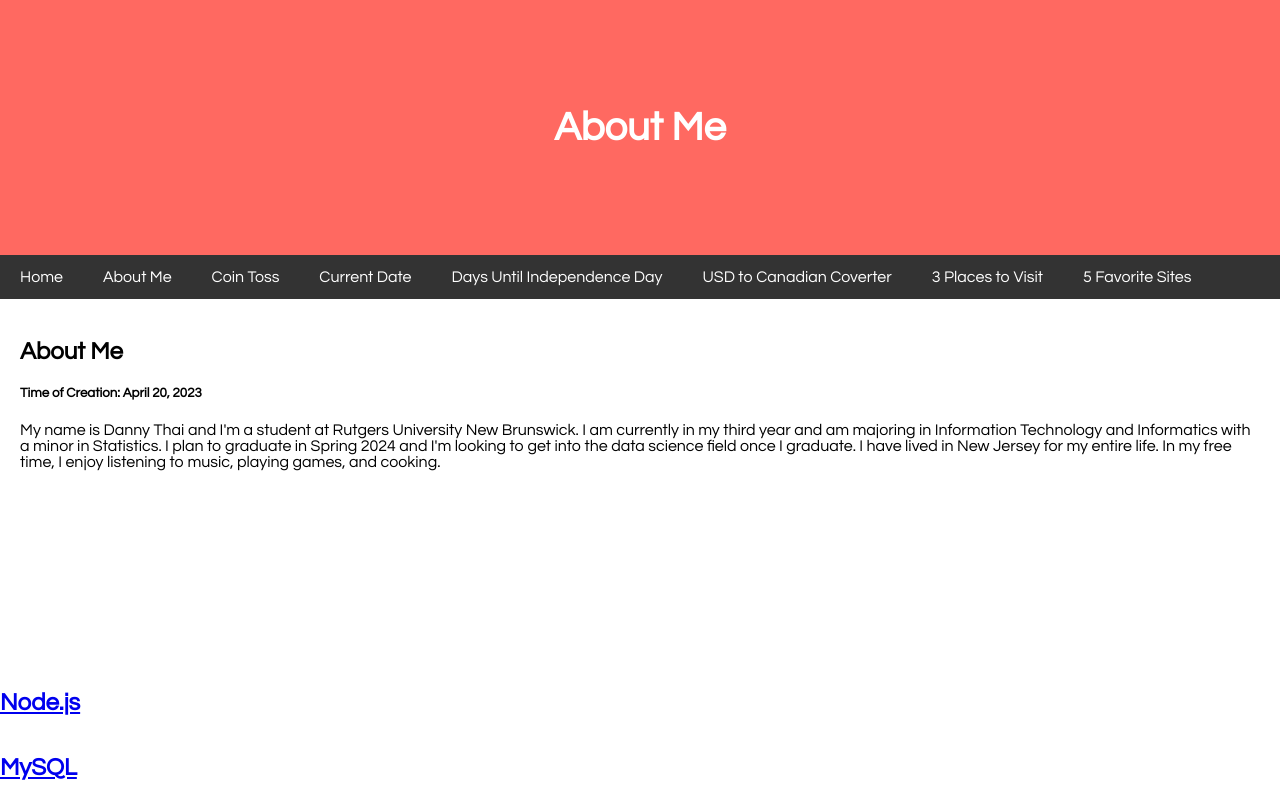
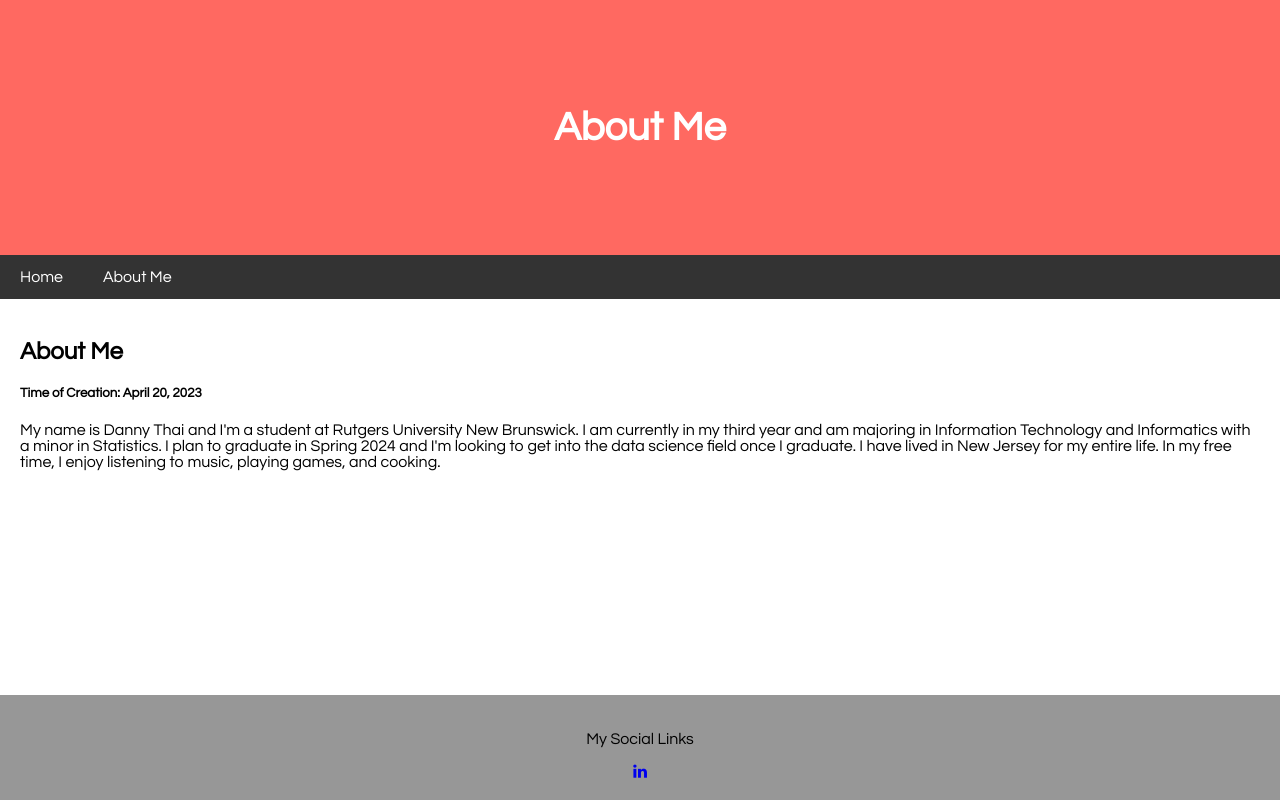
Before and after one commit to danwewe/danwewe.github.io, a plain HTML site: page test.html in a window 1280 px wide. Drawn offline with Linux system fonts and the light colour scheme.

Commit message:
changed hyperlinks

```diff
--- a/test.html
+++ b/test.html
@@ -8,6 +8,7 @@
 
     <link rel="stylesheet"  type="text/css" href="styles.css">
     <link rel="shortcut icon" type="image/x-icon" href="favicon.ico">
+    <link rel="stylesheet" href="https://cdnjs.cloudflare.com/ajax/libs/font-awesome/4.6.3/css/font-awesome.min.css">
 
     <script src="script.js"></script>
   </head>
@@ -21,29 +22,20 @@
     <div class="navbar">
       <a href="https://danwewe.github.io/index.html">Home</a>
       <a href="https://danwewe.github.io/test.html">About Me</a>
-      <a href="C:\Users\thaid\Desktop\school\HTML\Project\coin.html">Coin Toss</a>
-      <a href="C:\Users\thaid\Desktop\school\HTML\Project\currentdate.html">Current Date</a>
-      <a href="C:\Users\thaid\Desktop\school\HTML\Project\independenceDay.html">Days Until Independence Day</a>
-      <a href="C:\Users\thaid\Desktop\school\HTML\Project\canadian.html">USD to Canadian Coverter</a>
-      <a href="C:\Users\thaid\Desktop\school\HTML\Project\3places.html">3 Places to Visit</a>
-      <a href="C:\Users\thaid\Desktop\school\HTML\Project\favsites.html">5 Favorite Sites</a>
     </div>
 
     <div class="main">
       <h2>About Me</h2>
       <h5>Time of Creation: April 20, 2023</h5>
       <p>My name is Danny Thai and I'm a student at Rutgers University New Brunswick. I am currently in my third year and am majoring in Information Technology and Informatics with a minor in Statistics. I plan to graduate in Spring 2024 and I'm looking to get into the data science field once I graduate. I have lived in New Jersey for my entire life. In my free time, I enjoy listening to music, playing games, and cooking. </p>
-      <p> <a href="https://docs.google.com/document/d/1SvSEhW9XYF4bvAEqkexAfnPfzifzwoDBAIbP9O-_0uE/edit?usp=sharing"Node.js</a></p>
-     </div>
-
-    <div class="Document">
-      <h2>Node.js</h2>
-      <p> <a href="https://docs.google.com/document/d/1q_THGFfTb16bk3Sdx7ae2x10nsg41r6uScdkK5RtBHc/edit?usp=sharing"MySQL</a></p>
     </div>
 
-    <div class="Document">
-      <h2>MySQL</h2>
-    </div>
+    <footer>
+      <div class="footer-content">
+          <p>My Social Links</p>
+            <a href="https://www.linkedin.com/in/dannythai20/" target="_blank" rel="noopener noreferrer"><i class="fa fa-linkedin"></i></a>
+      </div>
+    </footer>
 
   </body>
 </html>
```
Also changed, not shown: index.html (+0 -6 lines).
